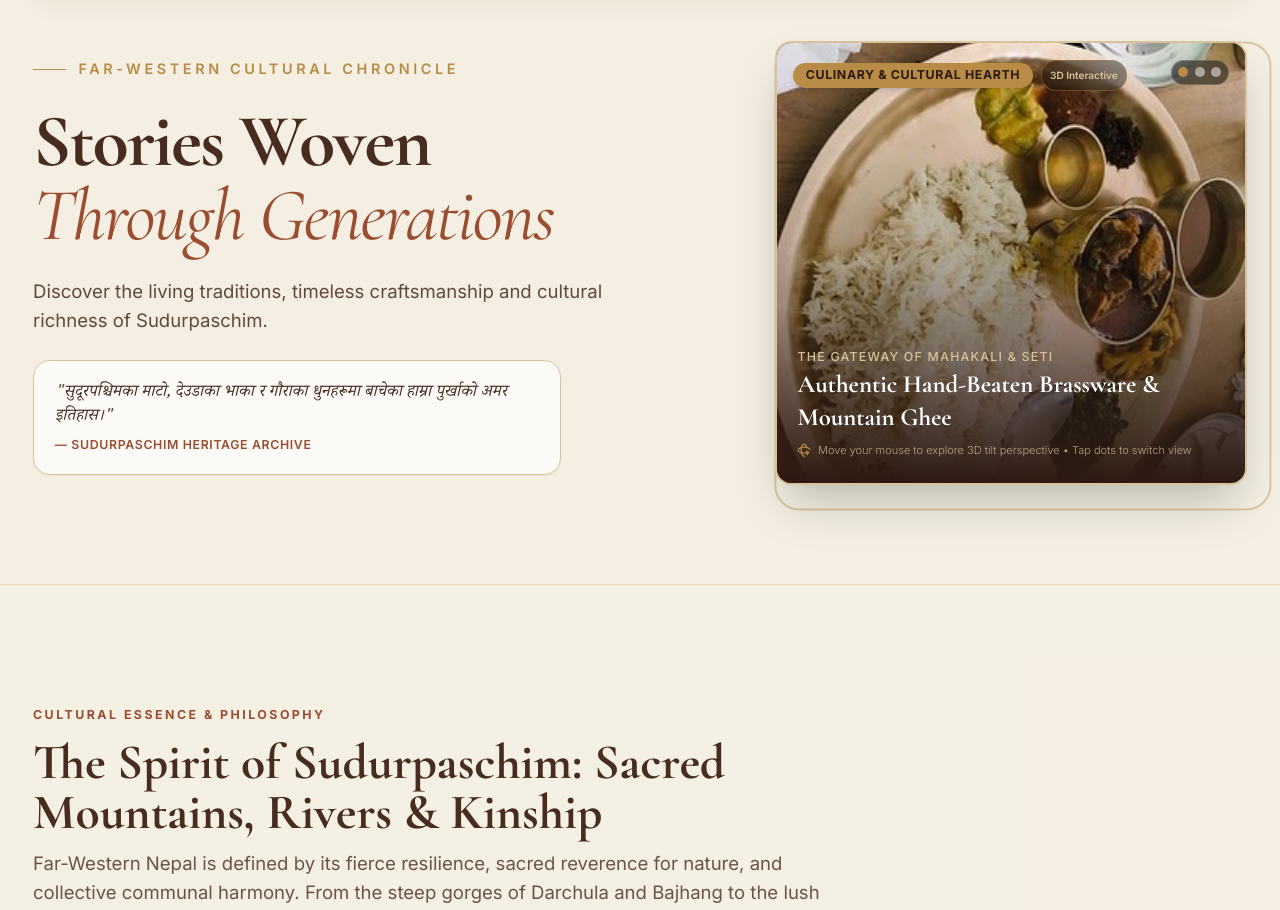
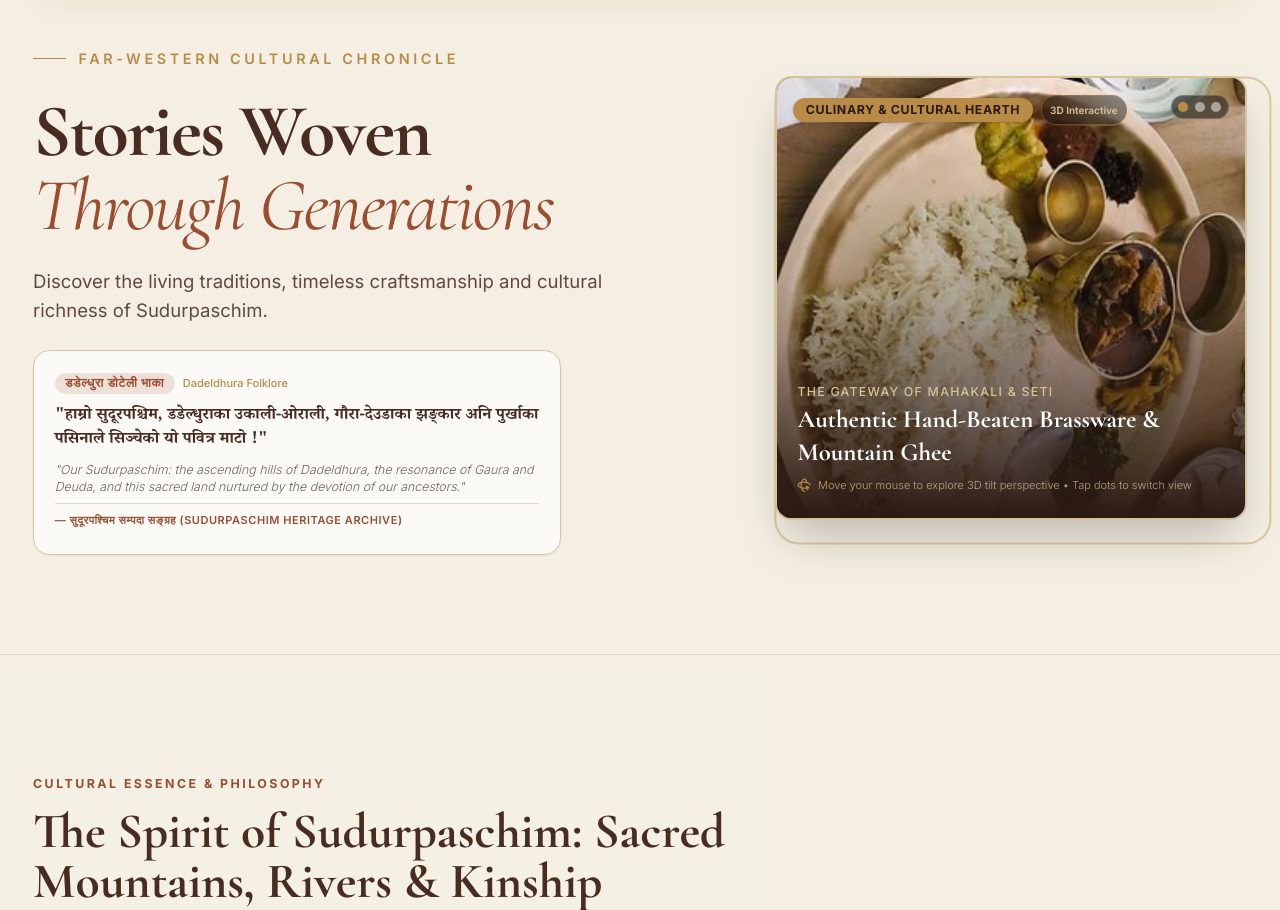
Before and after one commit to aditiboharamj-rgb/Hotel-Rhino, a Django app: page /our-story/ in a window 1280 px wide. Shown: the part 103-1013 px from the top of the page. Run offline with Django 5.2, Linux system fonts and the light colour scheme; data that the repository does not hold is empty; some libraries are stand-ins or nearby versions; some web fonts are replaced.

Commit message:
feat(heritage): add authentic Sudurpaschim Dadeldhura Doteli language quote

```diff
--- a/templates/public/our_story.html
+++ b/templates/public/our_story.html
@@ -114,12 +114,19 @@
             Discover the living traditions, timeless craftsmanship and cultural richness of Sudurpaschim.
           </p>
 
-          <!-- Authentic Devanagari Quote Badge -->
-          <div class="p-4 sm:p-5 rounded-2xl bg-white/70 border border-[#D7C39B] backdrop-blur-sm shadow-sm inline-block max-w-lg">
-            <p class="font-devanagari text-sm sm:text-base text-[#482C20] leading-relaxed italic">
-              "सुदूरपश्चिमका माटाे, देउडाका भाका र गौराका धुनहरूमा बाचेका हाम्रा पुर्खाकाे अमर इतिहास।"
+          <!-- Authentic Doteli / Dadeldhura Regional Quote Badge -->
+          <div class="p-4 sm:p-5 rounded-2xl bg-white/70 border border-[#D7C39B] backdrop-blur-sm shadow-sm inline-block max-w-lg space-y-2">
+            <div class="flex items-center gap-2">
+              <span class="text-xs px-2.5 py-0.5 rounded-full bg-[#9A4D30]/15 text-[#9A4D30] font-bold uppercase tracking-wider">डडेल्धुरा डोटेली भाका</span>
+              <span class="text-[11px] text-[#B88B46] font-medium">Dadeldhura Folklore</span>
+            </div>
+            <p class="font-devanagari text-sm sm:text-base text-[#482C20] leading-relaxed font-semibold">
+              "हाम्रो सुदूरपश्चिम, डडेल्धुराका उकाली-ओराली, गौरा-देउडाका झङ्कार अनि पुर्खाका पसिनाले सिञ्चेको यो पवित्र माटो !"
             </p>
-            <span class="block text-xs uppercase tracking-wider text-[#9A4D30] font-semibold mt-1.5">— Sudurpaschim Heritage Archive</span>
+            <p class="text-xs text-[#482C20]/75 italic font-light">
+              "Our Sudurpaschim: the ascending hills of Dadeldhura, the resonance of Gaura and Deuda, and this sacred land nurtured by the devotion of our ancestors."
+            </p>
+            <span class="block text-[11px] uppercase tracking-wider text-[#9A4D30] font-semibold pt-1 border-t border-[#D7C39B]/60">— सुदूरपश्चिम सम्पदा सङ्ग्रह (Sudurpaschim Heritage Archive)</span>
           </div>
         </div>
 
```
